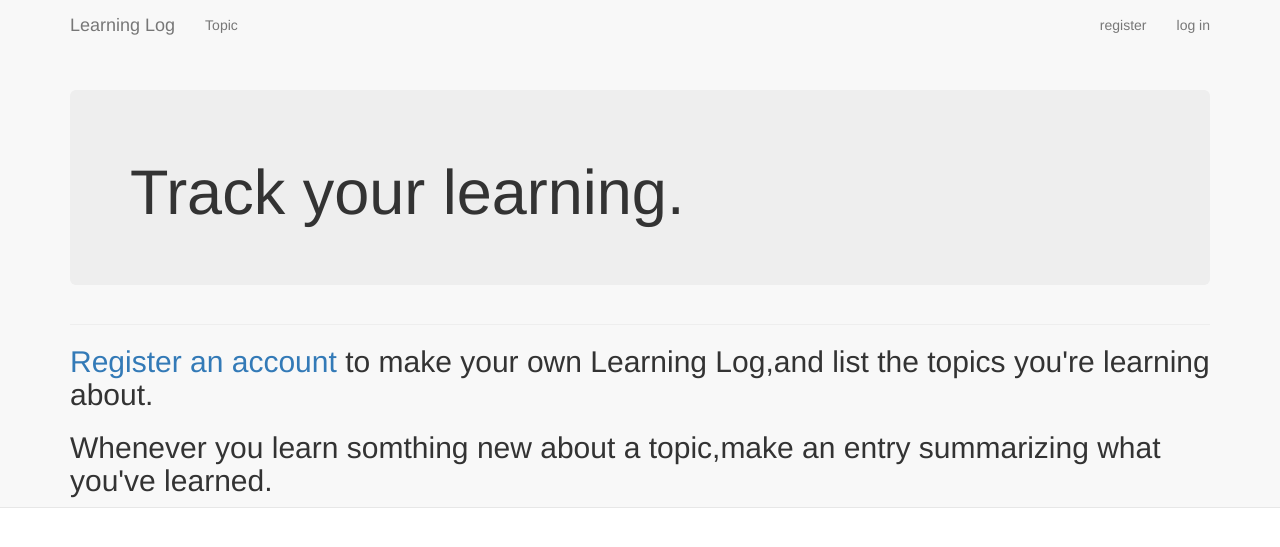
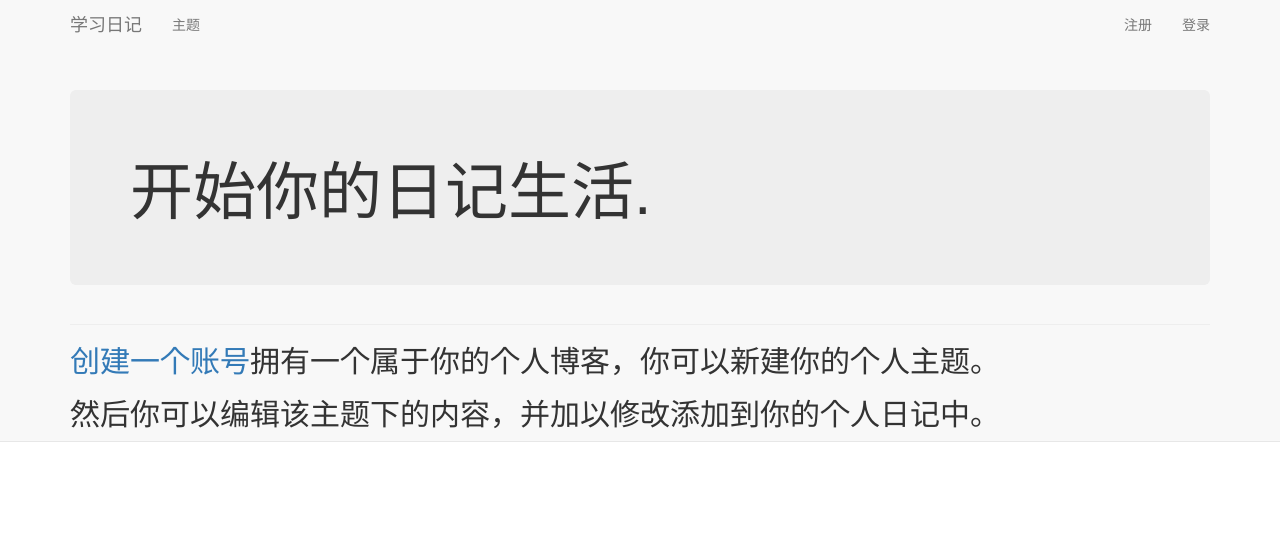
Before and after one commit to editow/mylearningblog, a Django app: page / in a window 1280 px wide. Shown: the top 547 px of the page. Run offline with Django 3.2, Linux system fonts and the light colour scheme; some libraries are stand-ins or nearby versions.

Commit message:
blog 2.0

```diff
--- a/learning_log/templates/learning_log/base.html
+++ b/learning_log/templates/learning_log/base.html
@@ -4,7 +4,7 @@
 <html lang="en">
   <head>
     <meta charset="utf-8">
-    <meta http-equiv="X-UA-Compatible" content="IE=edge">
+    <meta http-equiv="Content-Type" content="text/html">
     <meta name="viewport" content="width=device=width,initial-scale=1">
 
     <title>Learning log</title>
@@ -21,21 +21,21 @@
                aria-expanded="false" aria-controls="navbar">
             </button>
             <a class="navbar-brand" href="{% url 'learning_log:index' %}">
-              Learning Log</a>
+              学习日记</a>
           </div>
 
           <div id="navbar" class="navbar-collapse collapse">
             <ul class="nav navbar-nav">
-              <li><a href="{% url 'learning_log:topics' %}">Topic</a></li>
+              <li><a href="{% url 'learning_log:topics' %}">主题</a></li>
             </ul>
 
             <ul class="nav navbar-nav navbar-right">
               {% if user.is_authenticated %}
                 <li><a>Hello,{{ urser.usernamr }}.</a></li>
-                <li><a href="{% url 'users:logout' %}">log out</a></li>
+                <li><a href="{% url 'users:logout' %}">登出</a></li>
               {% else %}
-                <li><a href="{% url 'users:register' %}">register</a></li>
-                <li><a href="{% url 'users:login' %}">log in</a></li>
+                <li><a href="{% url 'users:register' %}">注册</a></li>
+                <li><a href="{% url 'users:login' %}">登录</a></li>
               {% endif %}
             </ul>
           </div><!--/.nav-collapse -->
--- a/learning_log/templates/learning_log/edit_entry.html
+++ b/learning_log/templates/learning_log/edit_entry.html
@@ -2,10 +2,10 @@
 {% extends "learning_log/base.html" %}
 {% block content %}
   <p><a href="{% url 'learning_log:topic' topic.id %}">{{ topic }}</a></p>
-  <p>Edit entry:</p>
+  <p>编辑记录:</p>
   <form action="{% url 'learning_log:edit_entry' topic.id %}" method='post'>
     {% csrf_token %}
     {{ form.as_p }}
-    <button name='submit'>save changes</button>
+    <button name='submit'>保存</button>
   </form>
 {% endblock content %}
--- a/learning_log/templates/learning_log/index.html
+++ b/learning_log/templates/learning_log/index.html
@@ -2,15 +2,15 @@
 
 {% block header %}
   <div class='jumbotron'>
-    <h1>Track your learning.</h1>
+    <h1>开始你的日记生活.</h1>
   </div>
   {% endblock header %}
 
   {% block content %}
     <h2>
-      <a href="{% url 'users:register' %}">Register an account</a> to make your own Learning Log,and list the topics you're learning about.
+      <a href="{% url 'users:register' %}">创建一个账号</a>拥有一个属于你的个人博客，你可以新建你的个人主题。
     </h2>
     <h2>
-      Whenever you learn somthing new about a topic,make an entry summarizing what you've learned.
+      然后你可以编辑该主题下的内容，并加以修改添加到你的个人日记中。
     </h2>
 {% endblock content %}
--- a/learning_log/templates/learning_log/new_entry.html
+++ b/learning_log/templates/learning_log/new_entry.html
@@ -2,10 +2,10 @@
 {% extends "learning_log/base.html" %}
 {% block content %}
   <p><a href="{% url 'learning_log:topic' topic.id %}">{{ topic }}</a></p>
-  <p>Add a new entry:</p>
+  <p>新增一个日记:</p>
   <form action="{% url 'learning_log:new_entry' topic.id %}" method='post'>
     {% csrf_token %}
     {{ form.as_p }}
-    <button name='submit'>add entry</button>
+    <button name='submit'>添加</button>
   </form>
 {% endblock content %}
--- a/learning_log/templates/learning_log/new_topic.html
+++ b/learning_log/templates/learning_log/new_topic.html
@@ -3,7 +3,7 @@
 
 {% load bootstrap3 %}
 {% block header %}
-  <h2>Add a new topic:</h2>
+  <h2>新增一个主题:</h2>
 {% endblock header %}
 
 {% block content %}
@@ -12,7 +12,7 @@
       {% csrf_token %}
       {% bootstrap_form form %}
       {% buttons %}
-        <button name="submit">add topic</button>
+        <button name="submit">添加</button>
       {% endbuttons %}
     </form>
 {% endblock content %}
--- a/learning_log/templates/learning_log/topic.html
+++ b/learning_log/templates/learning_log/topic.html
@@ -8,7 +8,7 @@
 {% block content %}
 
   <p>
-    <a href="{% url 'learning_log:new_entry' topic.id %}">add a new entry</a>
+    <a href="{% url 'learning_log:new_entry' topic.id %}">新增一个日记</a>
   </p>
 
     {% for entry in entries %}
@@ -17,7 +17,7 @@
           <h3>
             {{ entry.date_added|date:'M d,Y H:i' }}
             <small>
-              <a href="{% url 'learning_log:edit_entry' entry.id %}">edit entry</a>
+              <a href="{% url 'learning_log:edit_entry' entry.id %}">编辑</a>
             </small>
           </h3>
         </div>
@@ -25,7 +25,7 @@
           {{ entry.text|linebreaks }}
         </div>
     {% empty %}
-      There are no entries for this topic yet.
+      在这主题中，这是一条新的记录。
     {% endfor %}
 
 {% endblock content %}
--- a/learning_log/templates/learning_log/topics.html
+++ b/learning_log/templates/learning_log/topics.html
@@ -2,7 +2,7 @@
 {% extends "learning_log/base.html" %}
 
 {% block header %}
-  <h1>Topics</h1>
+  <h1>主题</h1>
 {% endblock header %}
 
 {% block content %}
@@ -15,9 +15,9 @@
         </h3>
       </li>
     {% empty %}
-      <li>No topics have been added yet.</li>
+      <li>没有主题添加进来。</li>
     {% endfor %}
   </ul>
-  <h3><a href="{% url 'learning_log:new_topic' %}">Add a new topic:</a></h3>
+  <h3><a href="{% url 'learning_log:new_topic' %}">新增一个主题:</a></h3>
 
 {% endblock content %}
--- a/learning_log/templates/users/login.html
+++ b/learning_log/templates/users/login.html
@@ -2,7 +2,7 @@
 {% load bootstrap3 %}
 
 {% block header %}
-  <h2>Log in to your account.</h2>
+  <h2>请登入你的账号。</h2>
 {% endblock header %}
 
 {% block content %}
@@ -12,7 +12,7 @@
     {% bootstrap_form form %}
 
     {% buttons %}
-      <button name="submit" class="btn btn-primary">login</button>
+      <button name="submit" class="btn btn-primary">登入</button>
     {% endbuttons %}
 
     <input type="hidden" name="next" value="{% url 'learning_log:index' %}" />
--- a/learning_log/templates/users/register.html
+++ b/learning_log/templates/users/register.html
@@ -5,7 +5,7 @@
     {% csrf_token %}
     {{ form.as_p }}
 
-    <button name="submit">register</button>
+    <button name="submit">注册</button>
     <input type="hidden" name="next" value="{% url 'learning_log:index' %}"/>
   </form>
 
```
Also changed, not shown: db.sqlite3, 1 other file.
